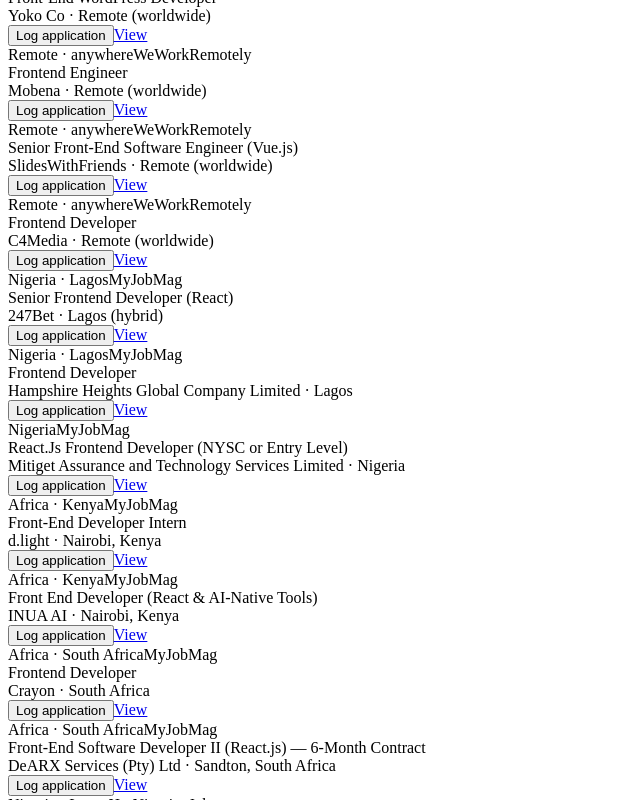
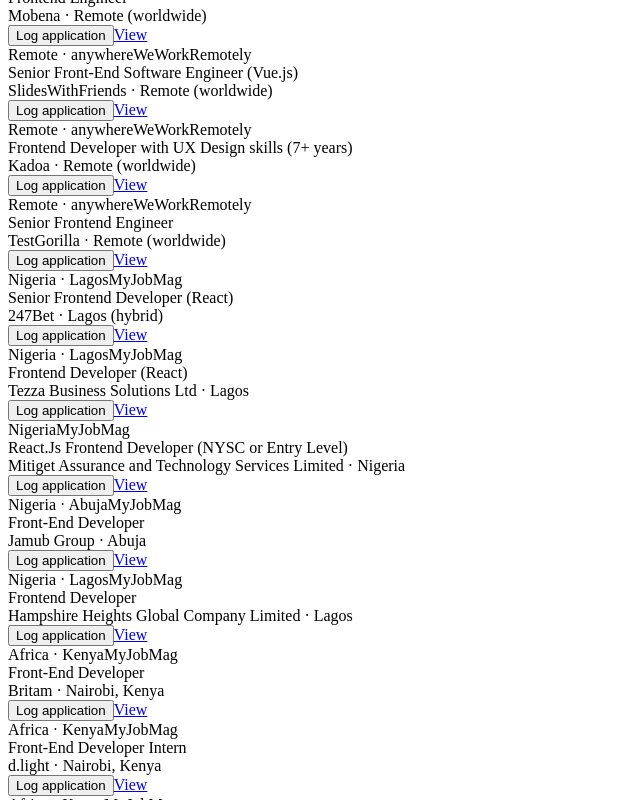
Before and after one commit to odizee/job-tracker, a React (Vite) app: page / in a window 1280 px wide. Shown: the part 840-1640 px from the top of the page, without its empty margins (0-640 px from the left). Built offline with nearby package versions, Linux system fonts and the light colour scheme; the HTML template or start-up script is replaced by a standard one.

Commit message:
Refresh today's picks (2026-09-07)
Sourced from WeWorkRemotely, MyJobMag, and HotNigerianJobs.

Co-Authored-By: Claude Sonnet 5 <noreply@anthropic.com>
Claude-Session: https://claude.ai/code/session_01X9hWNfWpbhfRRem4Paqmdu

```diff
--- a/src/data/picks.js
+++ b/src/data/picks.js
@@ -1,4 +1,4 @@
-// Sourced Sep 6, 2026 from WeWorkRemotely, MyJobMag and HotNigerianJobs.
+// Sourced Sep 7, 2026 from WeWorkRemotely, MyJobMag and HotNigerianJobs.
 // Edit freely — this is just the seed list "Today's picks" starts from.
 export const PICKS = [
   { tag: "Remote · anywhere", source: "WeWorkRemotely", role: "Frontend Web Developer (React/TypeScript)", company: "Zensors", location: "Remote (worldwide)", link: "https://weworkremotely.com/remote-jobs/zensors-frontend-web-developer-react-typescript-remote" },
@@ -7,23 +7,24 @@ export const PICKS = [
   { tag: "Remote · anywhere", source: "WeWorkRemotely", role: "Senior React Engineer", company: "Heyo", location: "Remote (worldwide)", link: "https://weworkremotely.com/remote-jobs/heyo-senior-react-engineer" },
   { tag: "Remote · anywhere", source: "WeWorkRemotely", role: "Front-End Developer (Full-Time, Remote)", company: "Horizon Asset Investments", location: "Remote (worldwide)", link: "https://weworkremotely.com/remote-jobs/horizon-asset-investments-front-end-developer-full-time-remote" },
   { tag: "Remote · anywhere", source: "WeWorkRemotely", role: "Senior Frontend Developer", company: "Sanctuary Computer", location: "Remote (worldwide)", link: "https://weworkremotely.com/remote-jobs/sanctuary-computer-senior-frontend-developer-2" },
-  { tag: "Remote · anywhere", source: "WeWorkRemotely", role: "Front-End WordPress Developer", company: "Yoko Co", location: "Remote (worldwide)", link: "https://weworkremotely.com/remote-jobs/yoko-co-front-end-wordpress-developer" },
   { tag: "Remote · anywhere", source: "WeWorkRemotely", role: "Frontend Engineer", company: "Mobena", location: "Remote (worldwide)", link: "https://weworkremotely.com/remote-jobs/mobena-frontend-engineer" },
   { tag: "Remote · anywhere", source: "WeWorkRemotely", role: "Senior Front-End Software Engineer (Vue.js)", company: "SlidesWithFriends", location: "Remote (worldwide)", link: "https://weworkremotely.com/remote-jobs/slideswithfriends-senior-front-end-software-engineer-vue-js" },
-  { tag: "Remote · anywhere", source: "WeWorkRemotely", role: "Frontend Developer", company: "C4Media", location: "Remote (worldwide)", link: "https://weworkremotely.com/remote-jobs/c4media-frontend-developer" },
+  { tag: "Remote · anywhere", source: "WeWorkRemotely", role: "Frontend Developer with UX Design skills (7+ years)", company: "Kadoa", location: "Remote (worldwide)", link: "https://weworkremotely.com/remote-jobs/kadoa-frontend-developer-with-ux-design-skills-7-years-of-experience" },
+  { tag: "Remote · anywhere", source: "WeWorkRemotely", role: "Senior Frontend Engineer", company: "TestGorilla", location: "Remote (worldwide)", link: "https://weworkremotely.com/remote-jobs/testgorilla-senior-frontend-engineer-5" },
   { tag: "Nigeria · Lagos", source: "MyJobMag", role: "Senior Frontend Developer (React)", company: "247Bet", location: "Lagos (hybrid)", link: "https://www.myjobmag.com/jobs/senior-frontend-developer-react-at-247bet" },
+  { tag: "Nigeria · Lagos", source: "MyJobMag", role: "Frontend Developer (React)", company: "Tezza Business Solutions Ltd", location: "Lagos", link: "https://www.myjobmag.com/job/frontend-developer-react-tezza-business-solutions-ltd" },
+  { tag: "Nigeria", source: "MyJobMag", role: "React.Js Frontend Developer (NYSC or Entry Level)", company: "Mitiget Assurance and Technology Services Limited", location: "Nigeria", link: "https://www.myjobmag.com/job/react-js-frontend-developer-nysc-or-entry-level-mitiget-assurance-and-technology-services-limited" },
+  { tag: "Nigeria · Abuja", source: "MyJobMag", role: "Front-End Developer", company: "Jamub Group", location: "Abuja", link: "https://www.myjobmag.com/job/front-end-developer-jamub-group" },
   { tag: "Nigeria · Lagos", source: "MyJobMag", role: "Frontend Developer", company: "Hampshire Heights Global Company Limited", location: "Lagos", link: "https://www.myjobmag.com/job/frontend-developer-hampshire-heights-global-company-limited" },
-  { tag: "Nigeria", source: "MyJobMag", role: "React.Js Frontend Developer (NYSC or Entry Level)", company: "Mitiget Assurance and Technology Services Limited", location: "Nigeria", link: "https://www.myjobmag.com/job/react-js-frontend-developer-nysc-or-entry-level-mitiget-assurance-and-technology-services-limited" },
+  { tag: "Africa · Kenya", source: "MyJobMag", role: "Front-End Developer", company: "Britam", location: "Nairobi, Kenya", link: "https://www.myjobmag.co.ke/job/front-end-developer-britam" },
   { tag: "Africa · Kenya", source: "MyJobMag", role: "Front-End Developer Intern", company: "d.light", location: "Nairobi, Kenya", link: "https://www.myjobmag.co.ke/job/front-end-developer-intern-d-light" },
   { tag: "Africa · Kenya", source: "MyJobMag", role: "Front End Developer (React & AI-Native Tools)", company: "INUA AI", location: "Nairobi, Kenya", link: "https://www.myjobmag.co.ke/job/front-end-developer-react-ai-native-tools-inua-ai" },
-  { tag: "Africa · South Africa", source: "MyJobMag", role: "Frontend Developer", company: "Crayon", location: "South Africa", link: "https://www.myjobmag.co.za/job/frontend-developer-crayon" },
-  { tag: "Africa · South Africa", source: "MyJobMag", role: "Front-End Software Developer II (React.js) — 6-Month Contract", company: "DeARX Services (Pty) Ltd", location: "Sandton, South Africa", link: "https://www.myjobmag.co.za/job/front-end-software-developer-ii-react-js-6-month-contract-dearx-services-pty-ltd" },
+  { tag: "Africa · South Africa", source: "MyJobMag", role: "Senior Front-End Developer", company: "Salt South Africa (Recruit Digital)", location: "South Africa", link: "https://www.myjobmag.co.za/job/senior-front-end-developer-recruit-digital" },
   { tag: "Nigeria · Lagos", source: "HotNigerianJobs", role: "Frontend Developer", company: "Hampshire Heights Global Company Limited (HHGCL)", location: "Lagos", link: "https://www.hotnigerianjobs.com/hotjobs/931045/frontend-developer-at-hampshire-heights-global-com.html" },
   { tag: "Nigeria · Lagos", source: "HotNigerianJobs", role: "React Developer (Micro-Frontend Project)", company: "Tybitx Services International Limited", location: "Lagos", link: "https://www.hotnigerianjobs.com/hotjobs/720717/react-developer-microfrontend-project-at-a-leading.html" },
   { tag: "Nigeria · Abuja", source: "HotNigerianJobs", role: "Frontend Developer", company: "Team Manager", location: "Utako, Abuja", link: "https://www.hotnigerianjobs.com/hotjobs/803031/frontend-developer-at-team-manager.html" },
   { tag: "Nigeria · Abuja", source: "HotNigerianJobs", role: "Front-End Developer at a Fintech Company", company: "Jamub Group of Companies", location: "Abuja", link: "https://www.hotnigerianjobs.com/hotjobs/644703/frontend-developer-at-a-fintech-company-jamub-grou.html" },
   { tag: "Nigeria · Remote", source: "HotNigerianJobs", role: "Frontend Developer (React)", company: "D-Tech Centrix Plus Limited", location: "Remote", link: "https://www.hotnigerianjobs.com/hotjobs/629883/frontend-developer-react-at-dtech-centrix-plus-lim.html" },
   { tag: "Nigeria · Remote", source: "HotNigerianJobs", role: "Intern / Junior Frontend Developer (Remote Frontend Development Internship)", company: "Brainnest", location: "Remote", link: "https://www.hotnigerianjobs.com/hotjobs/418128/intern-junior-frontend-developer-remote-frontend-d.html" },
-  { tag: "Nigeria · Enugu", source: "HotNigerianJobs", role: "Frontend Developer", company: "Viicsoft Solutions", location: "Enugu", link: "https://www.hotnigerianjobs.com/hotjobs/303126/frontend-developer-at-viicsoft-solutions.html" },
   { tag: "Nigeria", source: "HotNigerianJobs", role: "Frontend Developer Intern (NYSC)", company: "CreditWolf Inc", location: "Nigeria", link: "https://www.hotnigerianjobs.com/hotjobs/412618/frontend-developer-intern-at-creditwolf-inc.html" },
 ];
```
